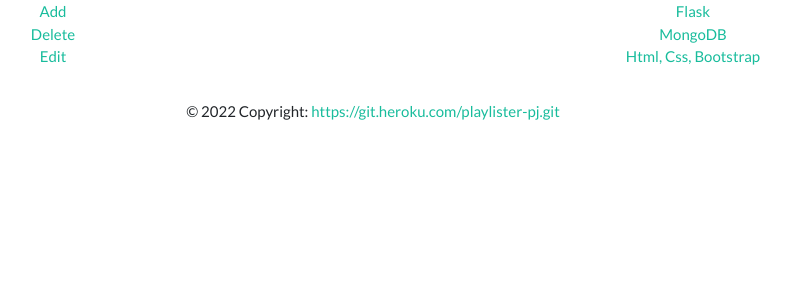
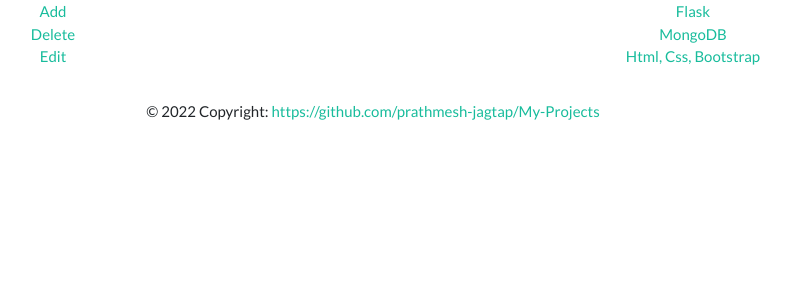
Before and after one commit to prathmesh-jagtap/Flask-Playlister-App, a Flask app: page / in a window 1280 px wide. Shown: the part 324-624 px from the top of the page, without its empty margins (267-1058 px from the left). Run offline with Flask 2, Linux system fonts and the light colour scheme; data that the repository does not hold is empty; some libraries are stand-ins or nearby versions.

Commit message:
final submition

```diff
--- a/templates/base.html
+++ b/templates/base.html
@@ -44,7 +44,7 @@
          </div>
     </div>
     <div class='footer-copyright text-center py-3'>© 2022 Copyright:
-       <a href='https://mdbootstrap.com/education/bootstrap/'>https://git.heroku.com/playlister-pj.git</a>
+       <a href='https://mdbootstrap.com/education/bootstrap/'>https://github.com/prathmesh-jagtap/My-Projects</a>
     </div>
 </footer>
 
```
